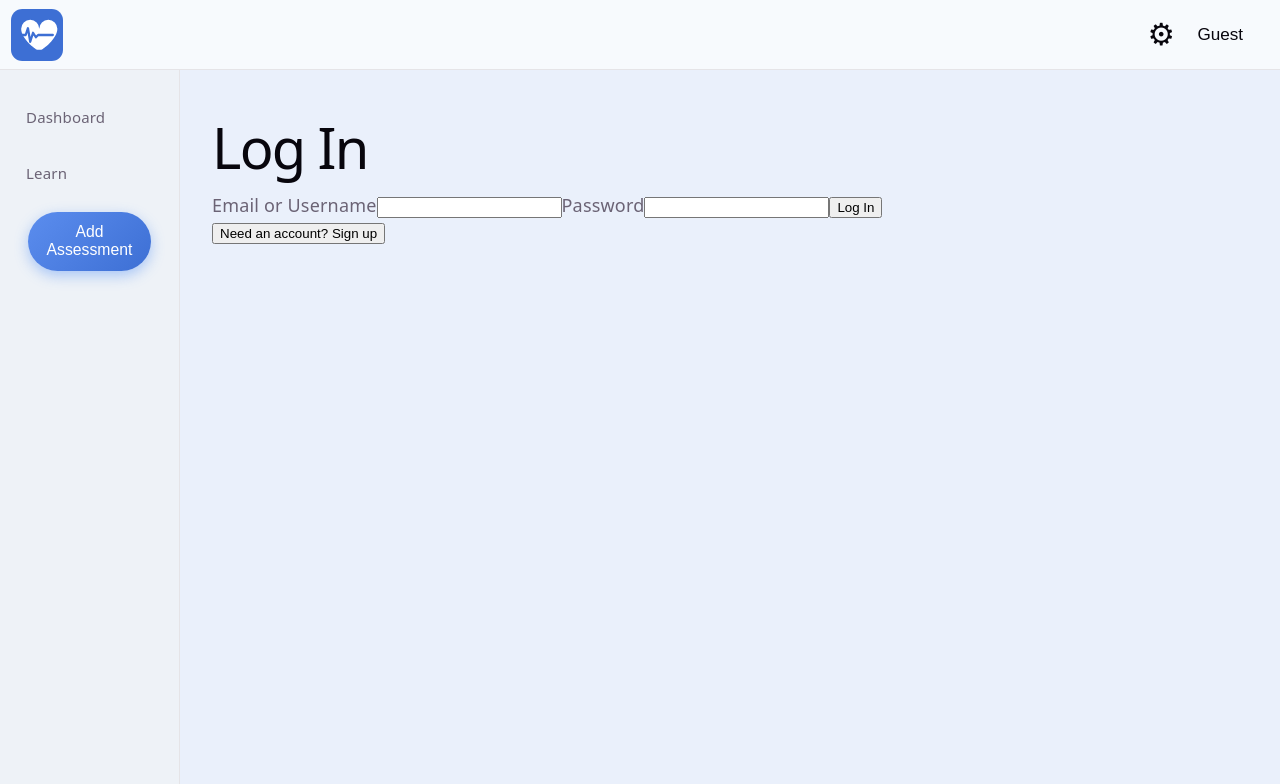
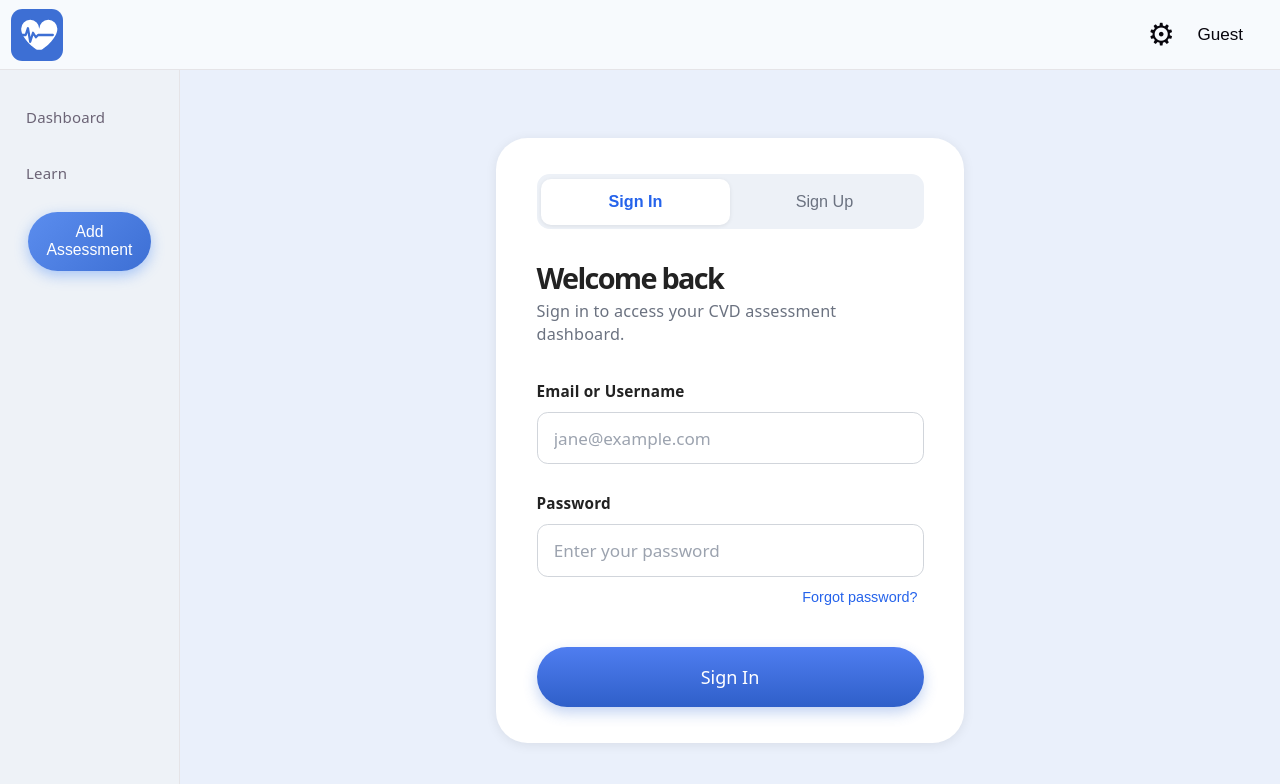
Before and after one commit to RackyDay/ai-cardiometabolic-risk, a React app in the folder frontend/: page /auth in a window 1280 px wide. Shown: the top 784 px of the page. Built offline with nearby package versions, Linux system fonts and the light colour scheme; no server answers; the HTML template or start-up script is replaced by a standard one.

Commit message:
Worked on UI for login and signup.

```diff
--- /dev/null
+++ b/frontend/src/pages/auth/AuthPage.css
@@ -0,0 +1,133 @@
+.auth-page {
+  min-height: 100%;
+  display: grid;
+  place-items: center;
+  background: #eaf0fb;
+  padding: 2rem;
+  box-sizing: border-box;
+}
+
+.auth-card {
+  width: 100%;
+  max-width: 26rem;
+  background: #ffffff;
+  border-radius: 1.75rem;
+  padding: 2rem 2.25rem;
+  box-sizing: border-box;
+  box-shadow: 0 2px 12px rgba(0, 0, 0, 0.08);
+}
+
+.auth-toggle {
+  display: grid;
+  grid-template-columns: 1fr 1fr;
+  background: #edf1f7;
+  border-radius: 0.7rem;
+  padding: 0.25rem;
+  margin-bottom: 2rem;
+}
+
+.auth-toggle-btn {
+  border: none;
+  background: transparent;
+  border-radius: 0.55rem;
+  padding: 0.75rem;
+  font-size: 0.9rem;
+  color: #6b7280;
+  cursor: pointer;
+}
+
+.auth-toggle-btn.active {
+  background: #ffffff;
+  color: #2563eb;
+  font-weight: 600;
+  box-shadow: 0 1px 4px rgba(0, 0, 0, 0.08);
+}
+
+.auth-title {
+  margin: 0 0 0.5rem;
+  font-size: 1.6rem;
+  font-weight: 700;
+  color: #222222;
+}
+
+.auth-description {
+  margin: 0 0 1.8rem;
+  font-size: 0.9rem;
+  color: #6b7280;
+  line-height: 1.4;
+}
+
+.auth-field {
+  display: block;
+  margin-bottom: 1.45rem;
+}
+
+.auth-field span {
+  display: block;
+  margin-bottom: 0.45rem;
+  font-size: 0.85rem;
+  font-weight: 600;
+  color: #222222;
+}
+
+.auth-field input {
+  width: 100%;
+  height: 2.9rem;
+  border: 1px solid #d1d5db;
+  border-radius: 0.6rem;
+  padding: 0 0.9rem;
+  box-sizing: border-box;
+  font: inherit;
+  font-size: 0.95rem;
+}
+
+.auth-field input::placeholder {
+  color: #9ca3af;
+}
+
+.auth-field input:focus {
+  outline: none;
+  border-color: #3d6fd4;
+  box-shadow: 0 0 0 3px rgba(61, 111, 212, 0.12);
+}
+
+.forgot-password-btn {
+  display: block;
+  margin-left: auto;
+  margin-top: -0.8rem;
+  margin-bottom: 2.25rem;
+  border: none;
+  background: transparent;
+  color: #2563eb;
+  font-size: 0.8rem;
+  cursor: pointer;
+}
+
+.auth-error {
+  margin: 0 0 1rem;
+  color: #d0190f;
+  font-size: 0.875rem;
+}
+
+.auth-submit-btn {
+  width: 100%;
+  border: none;
+  border-radius: 999px;
+  padding: 0.95rem 1rem;
+  background: linear-gradient(180deg, #4f7df0, #2f5fc9);
+  color: white;
+  font: inherit;
+  font-size: 1rem;
+  font-weight: 500;
+  cursor: pointer;
+  box-shadow: 0 6px 14px rgba(61, 111, 212, 0.3);
+}
+
+.auth-submit-btn:disabled {
+  opacity: 0.7;
+  cursor: not-allowed;
+}
+
+.auth-submit-btn:not(:disabled):hover {
+  background: linear-gradient(180deg, #3f73f6, #2857bd);
+}
--- a/frontend/src/pages/auth/AuthPage.jsx
+++ b/frontend/src/pages/auth/AuthPage.jsx
@@ -1,6 +1,6 @@
 import { useAuthViewModel } from "./useAuthViewModel";
+import "./AuthPage.css";
 
-// Functional-only for now (no styling pass yet, per project direction).
 function AuthPage() {
   const {
     mode,
@@ -19,73 +19,113 @@ function AuthPage() {
     handleSubmit,
   } = useAuthViewModel();
 
+  const isSignup = mode === "signup";
+
   if (confirmationRequired) {
     return (
-      <div className="auth-page">
-        <p>Check your email to confirm your account, then log in.</p>
-      </div>
+      <main className="auth-page">
+        <section className="auth-card">
+          <h1 className="auth-title">Check your email</h1>
+          <p className="auth-description">
+            Check your email to confirm your account, then log in.
+          </p>
+        </section>
+      </main>
     );
   }
 
   return (
-    <div className="auth-page">
-      <h1>{mode === "signup" ? "Sign Up" : "Log In"}</h1>
+    <main className="auth-page">
+      <form className="auth-card" onSubmit={handleSubmit}>
+        <div className="auth-toggle">
+          <button
+            type="button"
+            className={!isSignup ? "auth-toggle-btn active" : "auth-toggle-btn"}
+            onClick={mode === "signup" ? toggleMode : undefined}
+          >
+            Sign In
+          </button>
 
-      <form onSubmit={handleSubmit}>
-        {mode === "signup" ? (
+          <button
+            type="button"
+            className={isSignup ? "auth-toggle-btn active" : "auth-toggle-btn"}
+            onClick={mode !== "signup" ? toggleMode : undefined}
+          >
+            Sign Up
+          </button>
+        </div>
+
+        <h1 className="auth-title">
+          {isSignup ? "Create your account" : "Welcome back"}
+        </h1>
+
+        <p className="auth-description">
+          {isSignup
+            ? "Sign up to start tracking your cardiovascular health."
+            : "Sign in to access your CVD assessment dashboard."}
+        </p>
+
+        {isSignup ? (
           <>
-            <label>
-              Email
+            <label className="auth-field">
+              <span>Username</span>
+              <input
+                type="text"
+                value={username}
+                onChange={(event) => setUsername(event.target.value)}
+                placeholder="Jane Doe"
+                required
+              />
+            </label>
+
+            <label className="auth-field">
+              <span>Email Address</span>
               <input
                 type="email"
                 value={email}
-                onChange={(e) => setEmail(e.target.value)}
-                required
-              />
-            </label>
-            <label>
-              Username
-              <input
-                type="text"
-                value={username}
-                onChange={(e) => setUsername(e.target.value)}
+                onChange={(event) => setEmail(event.target.value)}
+                placeholder="jane@example.com"
                 required
               />
             </label>
           </>
         ) : (
-          <label>
-            Email or Username
+          <label className="auth-field">
+            <span>Email or Username</span>
             <input
               type="text"
               value={identifier}
-              onChange={(e) => setIdentifier(e.target.value)}
+              onChange={(event) => setIdentifier(event.target.value)}
+              placeholder="jane@example.com"
               required
             />
           </label>
         )}
 
-        <label>
-          Password
+        <label className="auth-field">
+          <span>Password</span>
           <input
             type="password"
             value={password}
-            onChange={(e) => setPassword(e.target.value)}
+            onChange={(event) => setPassword(event.target.value)}
+            placeholder={isSignup ? "At least 8 characters" : "Enter your password"}
             required
           />
         </label>
 
-        {error && <p className="auth-error" style={{ color: "red" }}>{error}</p>}
+        {!isSignup && (
+          <button type="button" className="forgot-password-btn">
+            Forgot password?
+          </button>
+        )}
 
-        <button type="submit" disabled={isSubmitting}>
-          {isSubmitting ? "Please wait..." : mode === "signup" ? "Sign Up" : "Log In"}
+        {error && <p className="auth-error">{error}</p>}
+
+        <button type="submit" className="auth-submit-btn" disabled={isSubmitting}>
+          {isSubmitting ? "Please wait..." : isSignup ? "Create Account" : "Sign In"}
         </button>
       </form>
-
-      <button type="button" onClick={toggleMode}>
-        {mode === "signup" ? "Already have an account? Log in" : "Need an account? Sign up"}
-      </button>
-    </div>
+    </main>
   );
 }
 
--- a/frontend/src/pages/welcome/WelcomePage.jsx
+++ b/frontend/src/pages/welcome/WelcomePage.jsx
@@ -1,12 +1,10 @@
 import { useContext } from "react";
-import { useNavigate } from "react-router-dom";
 import HeartECGIcon from "../../components/icons/HeartECGIcon";
 import "./WelcomePage.css";
 import ActionButton from "../../components/common/ActionButton";
 import { AuthContext } from "../../context/AuthContext";
 
 function WelcomePage() {
-  const navigate = useNavigate();
   const { isAuthenticated } = useContext(AuthContext);
 
   return (
@@ -29,12 +27,7 @@ function WelcomePage() {
             meaningful action for an already-authenticated user, and the
             MenuBar's account control covers Settings/Log out instead. */}
         {!isAuthenticated && (
-          <button
-            type="button"
-            onClick={() => navigate("/auth", { state: { from: "/" } })}
-          >
-            Log In / Sign Up
-          </button>
+          <ActionButton label="Log In / Sign Up" to="/auth" />
         )}
 
       </div>
```
